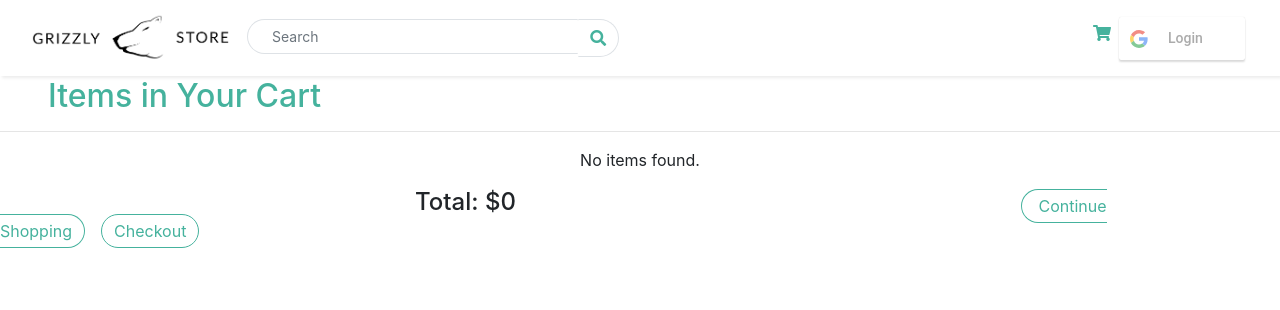
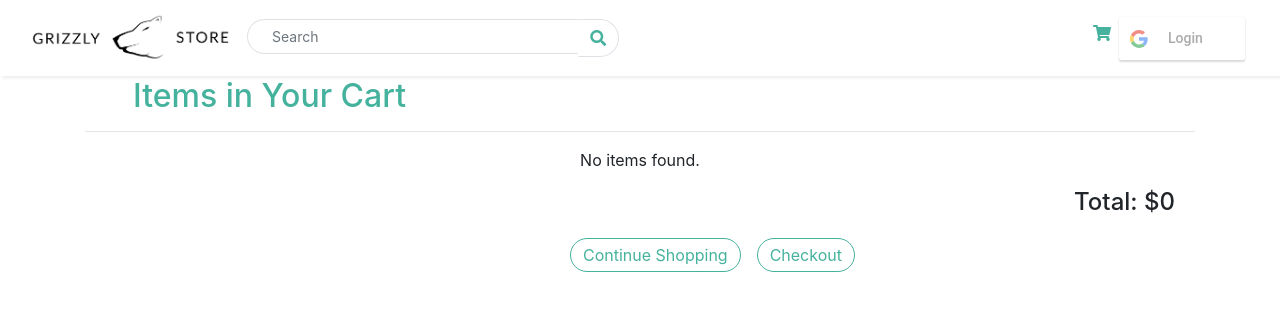
Before and after one commit to CognizantGrads-TeamALT/grizzly-frontend, a React (Create React App) app: page /shoppingcart in a window 1280 px wide. Shown: the top 310 px of the page. Built offline with nearby package versions, Linux system fonts and the light colour scheme.

Commit message:
defect/griz-358

```diff
--- a/src/components/portal/common/ProductImage.js
+++ b/src/components/portal/common/ProductImage.js
@@ -23,7 +23,8 @@ class ProductImage extends Component {
             style={{
               opacity: loading ? 0.5 : 1,
               objectFit: 'cover',
-              height: '150px'
+              height: '150px',
+              width: '190px'
             }}
           />
         )}
--- a/src/components/portal/customer/ShoppingCart.js
+++ b/src/components/portal/customer/ShoppingCart.js
@@ -100,9 +100,9 @@ class ShoppingCart extends Component {
     const cartItems = this.props.product.cart_products;
     this.totalPrice = 0;
     return cartItems.map(prod => (
-      <div key={prod.productId}>
-        <div className="row-8 d-inline products-information">
-          <div className="col-3 ml-5 d-inline products-image">
+      <div key={prod.productId} className="container">
+        <div className="row products-information">
+          <div className="col-3 d-inline products-image">
             <Link
               className="align-content-center"
               to={`/customerdetailedproduct/${prod.productId}`}
@@ -110,10 +110,12 @@ class ShoppingCart extends Component {
               <ProductImage prod={prod} />
             </Link>
           </div>
-          <div className="col-6 d-inline product-price-quantity align-right">
-            <h6 className="d-inline ml-5">{prod.name}</h6>
+          <div className="col-4  d-inline product-price-quantity" align="left">
+            <h6 className="d-inline align-content-center ">{prod.name}</h6>
+          </div>
+          <div className="col-3 d-inline align-content-right mr-0" align="center">
             <ul className="d-inline">
-              <li id="price" className="d-inline mr-3">
+              <li id="price" className="d-inline mr-3 ">
                 ${prod.price} x
               </li>
               <li className="d-inline">
@@ -131,16 +133,16 @@ class ShoppingCart extends Component {
           </div>
 
           {/* display the totalprice per item according to the quantity */}
-          <div align="right" className="col-2 d-inline product-total-price ">
+          <div align="right" className="col-2 align d-inline product-total-price ">
             <p className="d-inline">
               ${prod.price * this.props.product.cart[prod.productId]}
             </p>
-          </div>
-          <div align="right" className="col-1 d-inline remove-btn">
             <button
-              className=" d-inline more-rounded hover-w-b fas fa-times"
-              onClick={(event) => {this.props.removeFromCart(prod.productId);
-              this.onClick();}}
+              className=" ml-4 d-inline more-rounded hover-w-b fas fa-times"
+              onClick={(event) => {
+                this.props.removeFromCart(prod.productId);
+                this.onClick();
+              }}
             />
           </div>
         </div>
@@ -152,20 +154,19 @@ class ShoppingCart extends Component {
 
   render() {
     return (
-      <div className="shopping cart">
+      <div className="shopping cart container">
         <div className="row-2 mt-8 items-in-cart">
           <h2 className="ml-5 h2TextColour">Items in Your Cart</h2>
           <hr width="100%" />
         </div>
         <div>{this.show()}</div>
-        <div align="right" className="totalprice d-inline mb-8">
-          <div align="center" className="d-inline col mr-6 mb-5">
-            <h4 align="center" className="d-inline h4-totalprice">
+        <div align="right" className="row-1 mb-4 totalprice">
+          <h4 className="d-inline h4-totalprice">
             Total: ${this.totalPrice}
           </h4>
         </div>
-        </div>
-        <div align="right" className="row-2 d-inline checkout-btn div-checkout mt-5">
+        <div className="row-1 checkout">
+          <div className="col-5 d-inline checkout-btn div-checkout mt-5">
             <Link
               className="d-inline btn continue-btn more-rounded btnCheckOutCart "
               to="/customer">
@@ -179,6 +180,8 @@ class ShoppingCart extends Component {
           </Link>
           </div>
         </div>
+      </div>
+
     );
   }
 }
```
Lines whose indentation alone changed are shown as unchanged.
